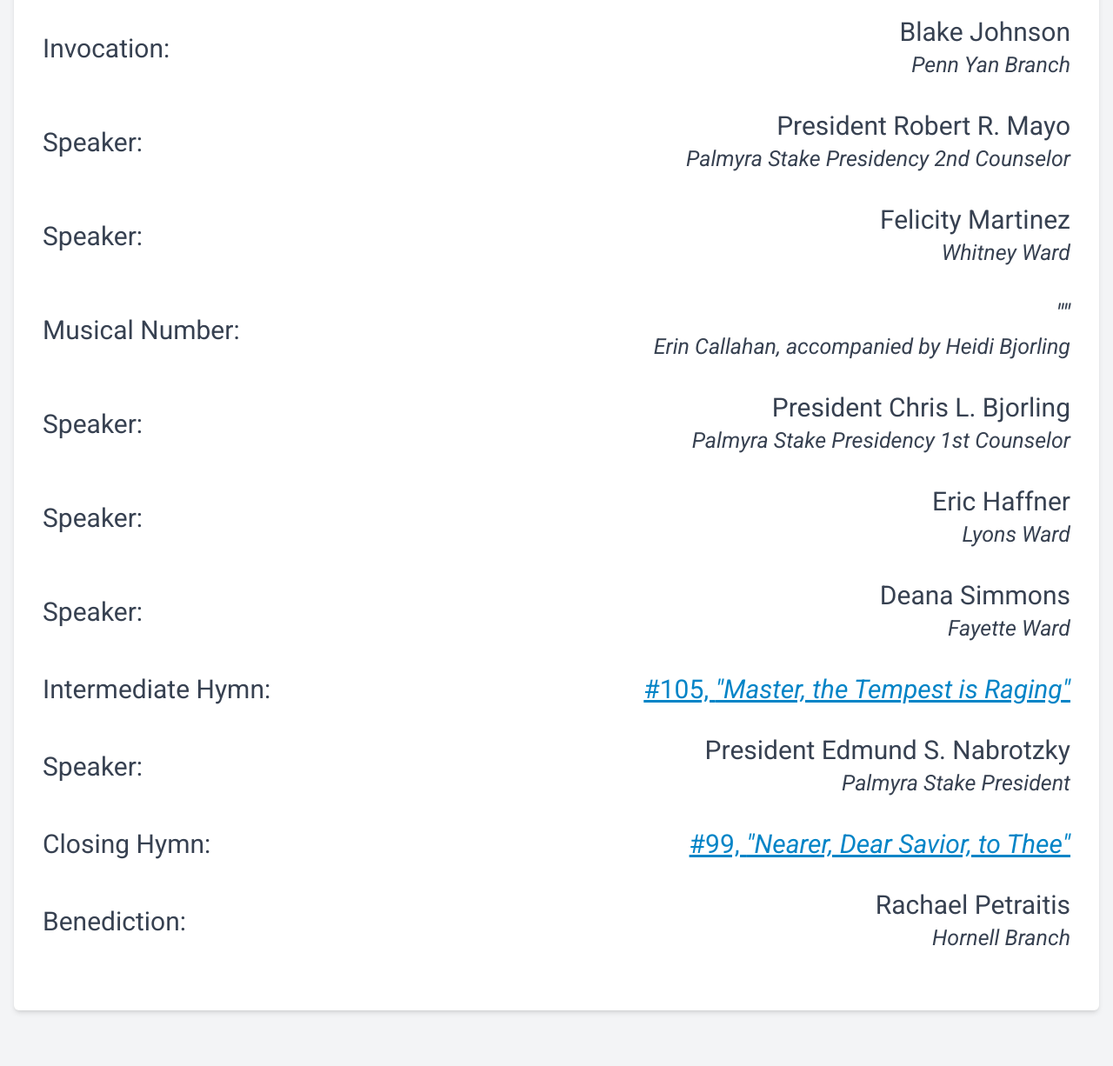
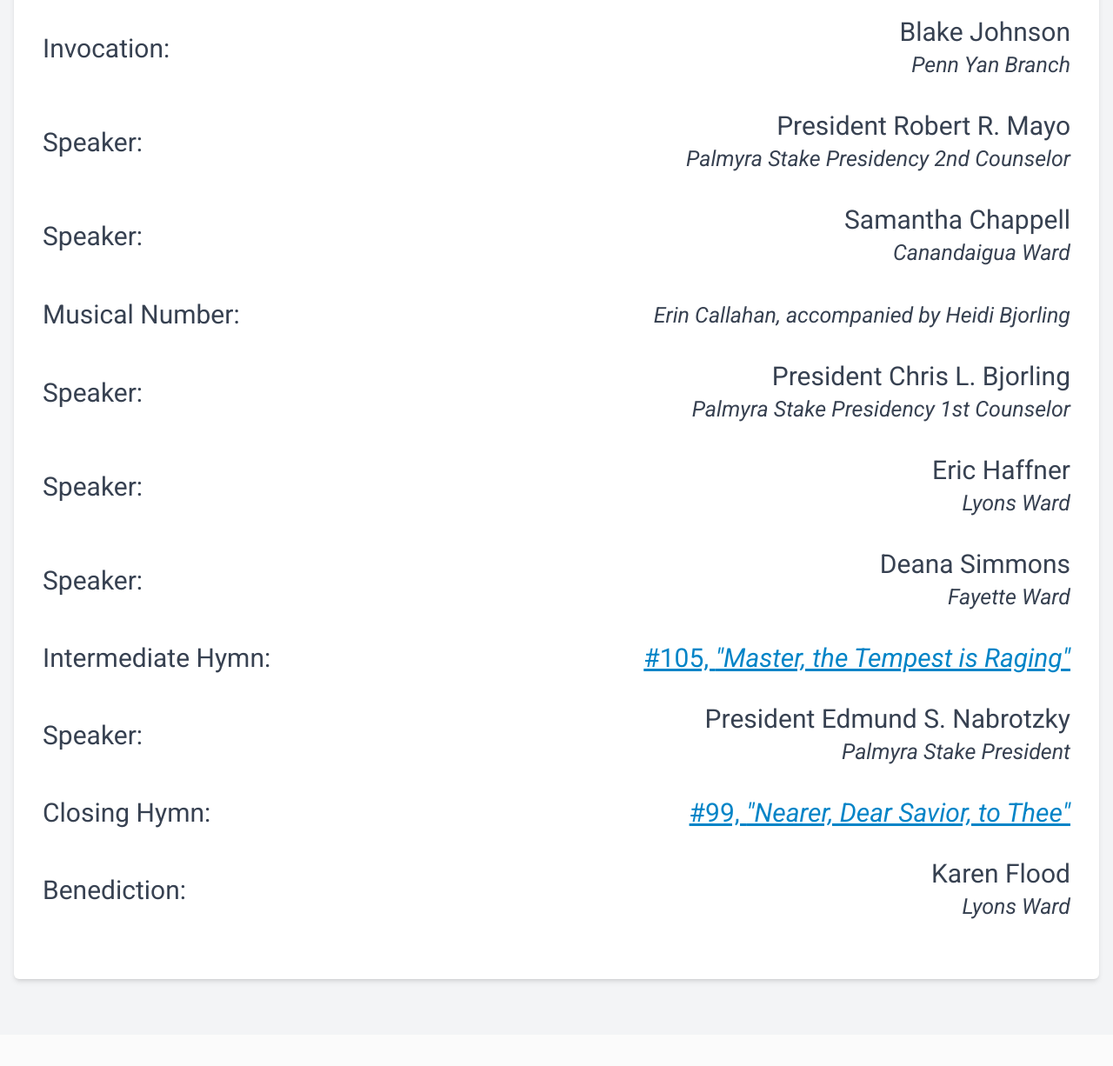
Before and after one commit to mikeasilva/palmyra-ny-stake, a FastAPI app: page /conference/program/1 in a window 1280 px wide. Shown: the part 968-2194 px from the top of the page at 87% size. After the commit the page ends 2100 px from the top, so only its background shows below. Run offline with FastAPI, Linux system fonts and the light colour scheme; some libraries are stand-ins or nearby versions.

Commit message:
Minor updates

```diff
--- a/templates/adult.html
+++ b/templates/adult.html
@@ -52,12 +52,11 @@
             </tr>
             <tr>
                 <td class="text-left">Speaker:</td>
-                <td class="text-right">Felicity Martinez<br /><i class="smaller">Whitney Ward</i></td>
+                <td class="text-right">Samantha Chappell<br /><i class="smaller">Canandaigua Ward</i></td>
             </tr>
             <tr>
                 <td class="text-left">Musical Number:</td>
-                <td class="text-right"><i>""</i><br /><i class="smaller">Erin Callahan, accompanied by Heidi
-                        Bjorling</i></td>
+                <td class="text-right"><i class="smaller">Erin Callahan, accompanied by Heidi Bjorling</i></td>
             </tr>
             <tr>
                 <td class="text-left">Speaker:</td>
@@ -91,7 +90,7 @@
             </tr>
             <tr>
                 <td class="text-left">Benediction:</td>
-                <td class="text-right">Rachael Petraitis<br /><i class="smaller">Hornell Branch</i>
+                <td class="text-right">Karen Flood<br /><i class="smaller">Lyons Ward</i>
                 </td>
             </tr>
         </tbody>
--- a/templates/leadership.html
+++ b/templates/leadership.html
@@ -47,7 +47,8 @@
                 </td>
             <tr>
                 <td class="text-left">Breakout Sessions:</td>
-                <td class="text-right"></td>
+                <td class="text-right">President Chris L. Bjorling<br /><i class="smaller">Palmyra Stake Presidency 1st Counselor</i>
+                </td>
             </tr>
             <tr>
                 <td class="text-left">Closing Hymn:</td>
@@ -55,7 +56,7 @@
             </tr>
             <tr>
                 <td class="text-left">Benediction:</td>
-                <td class="text-right"><br /><i class="smaller"></i></td>
+                <td class="text-right">Dallin McClanahan<br /><i class="smaller">Whitney Ward</i></td>
             </tr>
         </tbody>
     </table>
```
